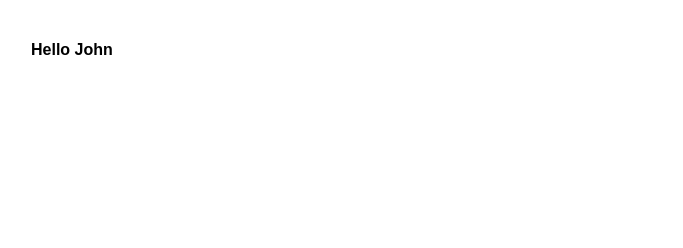
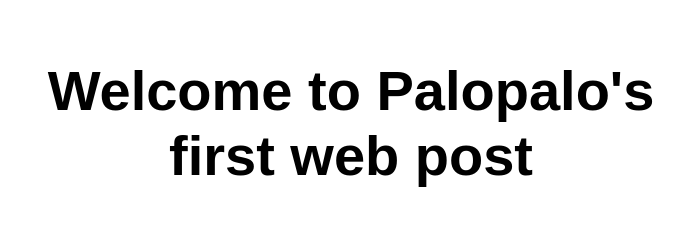
Before and after one commit to ChinyereNwaudu/my_second_SWA, a website: page src/index.html in a window 1280 px wide. Shown: the whole page, without its empty margins (289-972 px from the left). Drawn offline with Linux system fonts and the light colour scheme.

Commit message:
Update index.html

```diff
--- a/src/index.html
+++ b/src/index.html
@@ -10,7 +10,7 @@
 
 <body>
   <main>
-    <h4>Hello John</h4>
+    <h1>Welcome to Palopalo's first web post</h1>
   </main>
 </body>
 
```
